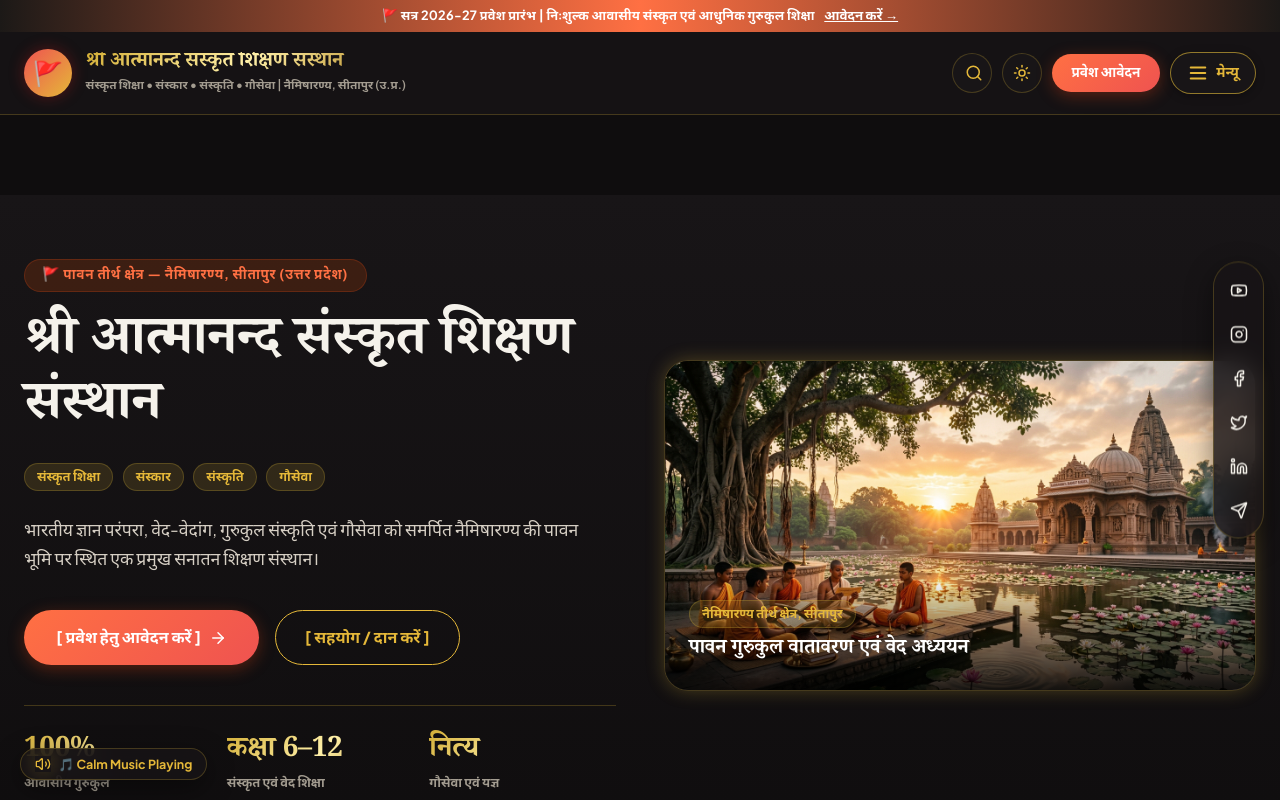
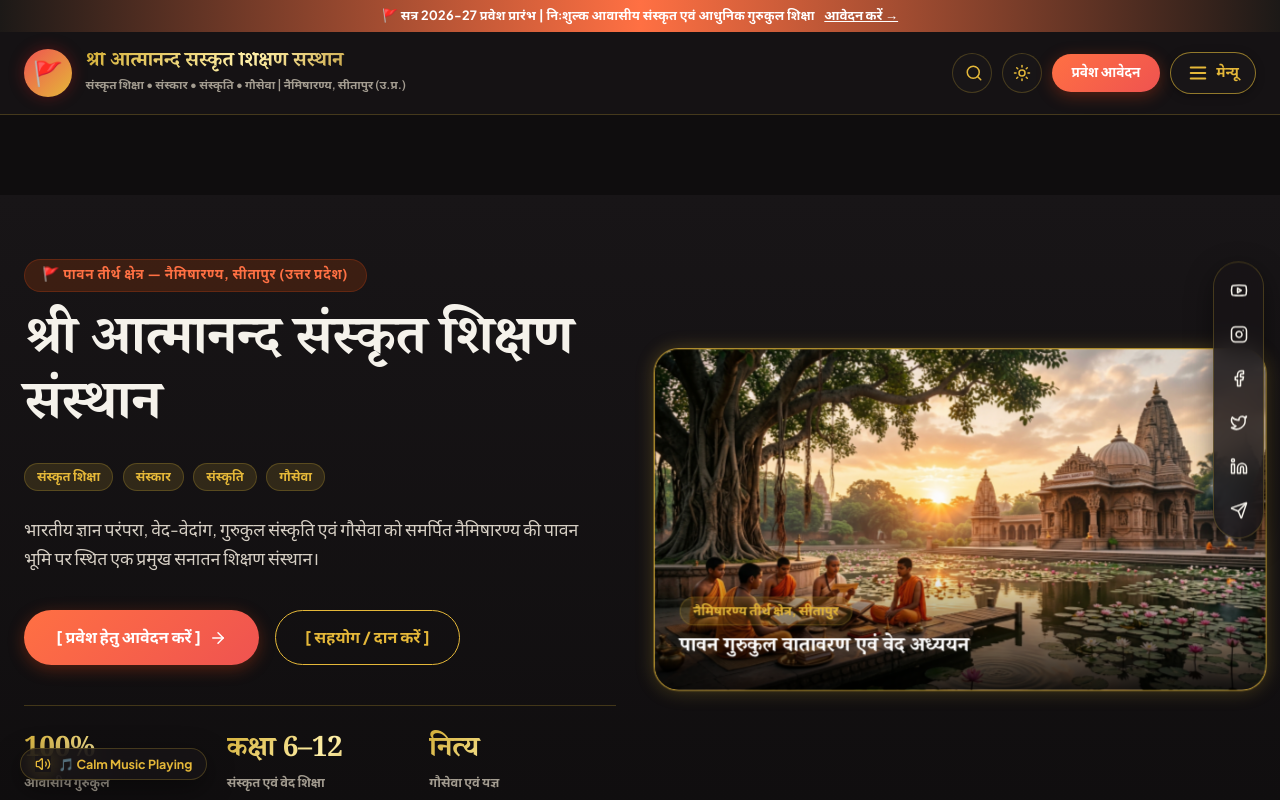
Before and after one commit to shubh-source/gurukul, a React (Vite) app: page / in a window 1280 px wide. In both pictures the pointer is over the element 960 px from the left and 525 px from the top of the page. Shown: the top 800 px of the page. Built offline with nearby package versions, Linux system fonts and the light colour scheme; a web font is replaced by a local one.

Commit message:
Add smooth hover zoom animation to cards for Pro version

```diff
--- a/src/styles/main.css
+++ b/src/styles/main.css
@@ -102,7 +102,7 @@ button {
   background: none;
 }
 
-/* Glassmorphism & Card Utils */
+/* Glassmorphism & Card Utils with Smooth Cursor Hover Zoom */
 .glass-panel {
   background: var(--bg-glass);
   backdrop-filter: blur(16px);
@@ -110,6 +110,13 @@ button {
   border: 1px solid var(--border-color);
   border-radius: var(--radius-md);
   box-shadow: var(--shadow-md);
+  transition: transform 0.35s cubic-bezier(0.16, 1, 0.3, 1), box-shadow 0.35s cubic-bezier(0.16, 1, 0.3, 1), border-color 0.35s ease;
+}
+
+.glass-panel:hover {
+  transform: translateY(-6px) scale(1.035);
+  box-shadow: 0 16px 38px rgba(212, 175, 55, 0.35);
+  border-color: var(--accent-gold);
 }
 
 .gold-gradient-text {
```
